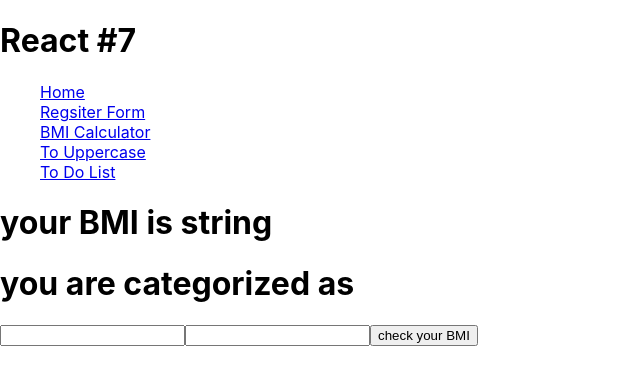
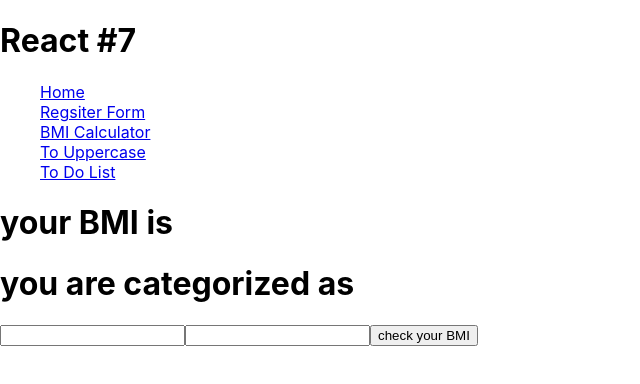
Before and after one commit to imamfahr/react-todolist, a React (Create React App) app: page /bmi-calculator in a window 1280 px wide. Shown: the top 384 px of the page, without its empty margins (0-640 px from the left). Built offline with nearby package versions, Linux system fonts and the light colour scheme.

Commit message:
fix bug in BMI

```diff
--- a/src/pages/BMIcalculator.js
+++ b/src/pages/BMIcalculator.js
@@ -39,7 +39,7 @@ export default function BMIcalculator() {
 
     return (
         <div>
-            <h1>your BMI is {typeof(userBMI)}</h1>
+            <h1>your BMI is {userBMI}</h1>
             <h1>you are categorized as {bmiResult}</h1>
 
             <input type='number' name = 'weightKG' onChange ={itemHandle}/>
```
